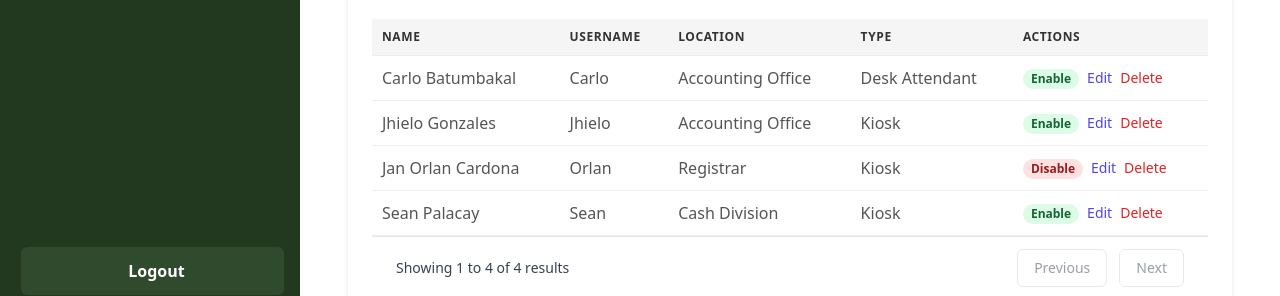
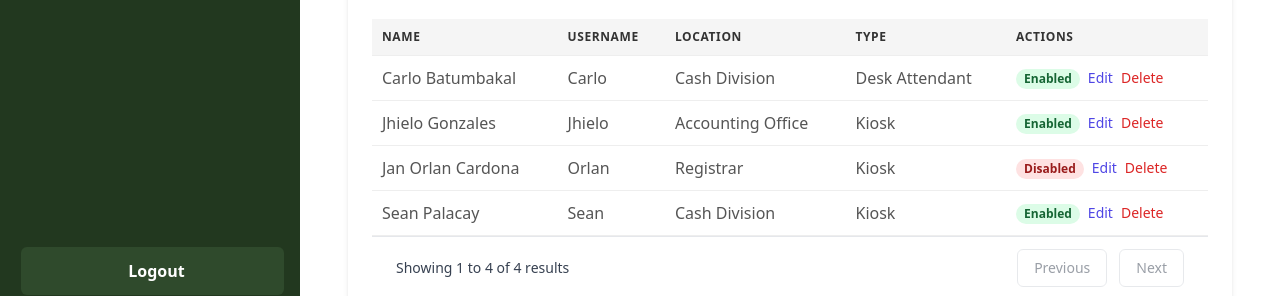
Before and after one commit to tonzxz/vsu, an Angular app in the folder VSUQSM/: page /admin/user-management in a window 1280 px wide. Shown: the part 489-785 px from the top of the page. Built offline with nearby package versions, Linux system fonts and the light colour scheme.

Commit message:
changed labels

```diff
--- a/VSUQSM/src/app/features/admin-layout/a-user-management/a-user-management.component.html
+++ b/VSUQSM/src/app/features/admin-layout/a-user-management/a-user-management.component.html
@@ -45,7 +45,7 @@
               <td class="px-6 py-4 whitespace-nowrap">{{ user.location }}</td>
               <td class="px-6 py-4 whitespace-nowrap">{{ user.type }}</td>
               <td class="px-6 py-4 whitespace-nowrap text-sm font-medium">
-                <span class="px-2 inline-flex text-xs leading-5 font-semibold rounded-full" [ngClass]="{'bg-green-100 text-green-800': user.status === 'Enable', 'bg-red-100 text-red-800': user.status === 'Disable'}">{{ user.status }}</span>
+                <span class="px-2 inline-flex text-xs leading-5 font-semibold rounded-full" [ngClass]="{'bg-green-100 text-green-800': user.status === 'Enabled', 'bg-red-100 text-red-800': user.status === 'Disabled'}">{{ user.status }}</span>
                 <button (click)="editUser(user)" class="ml-2 text-indigo-600 hover:text-indigo-900">Edit</button>
                 <button (click)="deleteUser(user)" class="ml-2 text-red-600 hover:text-red-900">Delete</button>
               </td>
--- a/VSUQSM/src/app/features/admin-layout/a-user-management/a-user-management.component.ts
+++ b/VSUQSM/src/app/features/admin-layout/a-user-management/a-user-management.component.ts
@@ -10,7 +10,7 @@ interface User {
   fullName: string;
   location: string;
   type: string;
-  status: 'Enable' | 'Disable';
+  status: 'Enabled' | 'Disabled';
   password?: string;
 }
 
@@ -48,10 +48,10 @@ export class AUserManagementComponent implements OnInit {
 
   ngOnInit() {
     this.users = [
-      { username: 'Carlo', fullName: 'Carlo Batumbakal', location: 'Accounting Office', type: 'Desk Attendant', status: 'Enable' },
-      { username: 'Jhielo', fullName: 'Jhielo Gonzales', location: 'Accounting Office', type: 'Kiosk', status: 'Enable', password: 'O^P!DApB@Rr#'},
-      { username: 'Orlan', fullName: 'Jan Orlan Cardona', location: 'Registrar', type: 'Kiosk', status: 'Disable', password: 'lg4PZz5O8$Sg'},
-      { username: 'Sean', fullName: 'Sean Palacay', location: 'Cash Division', type: 'Kiosk', status: 'Enable', password: 'AJG8&726tr5s'},
+      { username: 'Carlo', fullName: 'Carlo Batumbakal', location: 'Cash Division', type: 'Desk Attendant', status: 'Enabled' },
+      { username: 'Jhielo', fullName: 'Jhielo Gonzales', location: 'Accounting Office', type: 'Kiosk', status: 'Enabled', password: '111111'},
+      { username: 'Orlan', fullName: 'Jan Orlan Cardona', location: 'Registrar', type: 'Kiosk', status: 'Disabled', password: '222222'},
+      { username: 'Sean', fullName: 'Sean Palacay', location: 'Cash Division', type: 'Kiosk', status: 'Enabled', password: '333333'},
     ];
 
     this.filteredUsers = [...this.users];
--- a/VSUQSM/src/app/features/admin-layout/a-user-management/create-account-modal/create-account-modal.component.html
+++ b/VSUQSM/src/app/features/admin-layout/a-user-management/create-account-modal/create-account-modal.component.html
@@ -60,8 +60,8 @@
           name="status"
           class="mt-1 block w-full p-2 border rounded-md"
         >
-          <option value="Enable">Enable</option>
-          <option value="Disable">Disable</option>
+          <option value="Enabled">Enable</option>
+          <option value="Disabled">Disable</option>
         </select>
       </div>
       <div *ngIf="isKiosk()">
--- a/VSUQSM/src/app/features/admin-layout/a-user-management/create-account-modal/create-account-modal.component.ts
+++ b/VSUQSM/src/app/features/admin-layout/a-user-management/create-account-modal/create-account-modal.component.ts
@@ -7,7 +7,7 @@ interface User {
   fullName: string;
   location: string;
   type: string;
-  status: 'Enable' | 'Disable';
+  status: 'Enabled' | 'Disabled';
   password?: string;
 }
 
@@ -27,7 +27,7 @@ export class CreateAccountModalComponent {
   fullName = '';
   location = 'Accounting Office';
   type = 'Desk attendant';
-  status: 'Enable' | 'Disable' = 'Enable';
+  status: 'Enabled' | 'Disabled' = 'Enabled';
   password = '';
   passwordVisible = false; // Added property
 
@@ -70,7 +70,7 @@ export class CreateAccountModalComponent {
   generateRandomPassword() {
     const characters = 'ABCDEFGHIJKLMNOPQRSTUVWXYZabcdefghijklmnopqrstuvwxyz0123456789!@#$%^&*';
     let result = '';
-    for (let i = 0; i < 12; i++) {
+    for (let i = 0; i < 6; i++) {
       result += characters.charAt(Math.floor(Math.random() * characters.length));
     }
     this.password = result;
```
